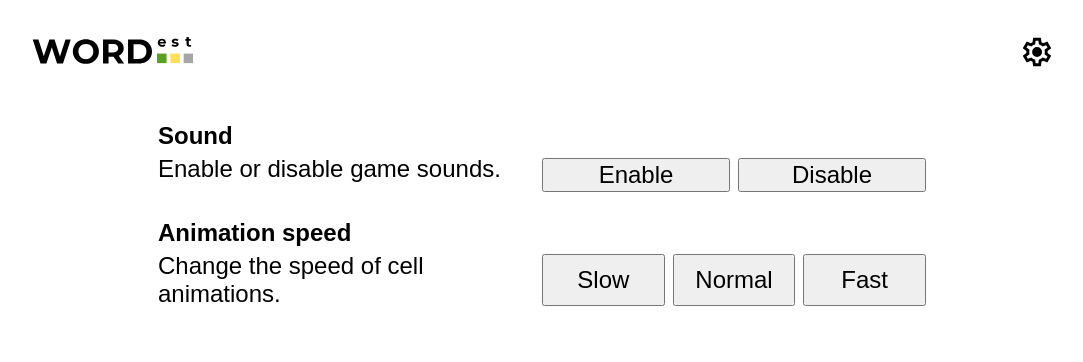
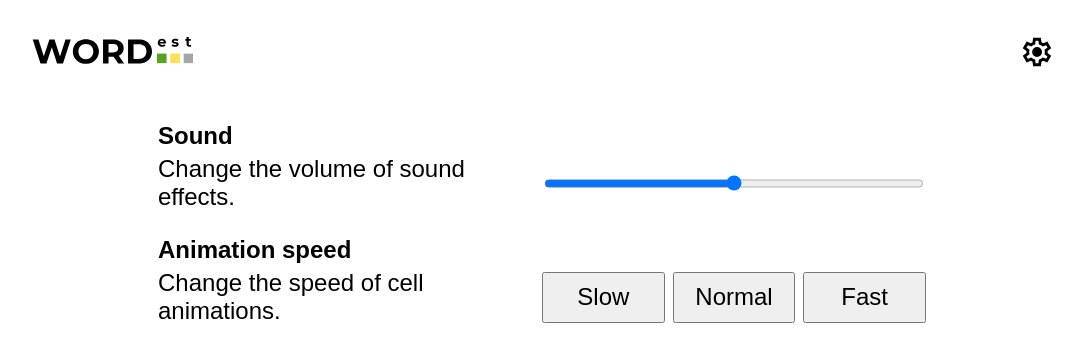
Before and after one commit to phantanhoancuong/wordest, a Next.js app: page /settings in a window 1280 px wide. Shown: the top 362 px of the page, without its empty margins (98-1181 px from the left). Built offline with nearby package versions, Linux system fonts and the light colour scheme.

Commit message:
style(settings): add slider controls
- Add flexible control types for SettingsItem (new example being a slider for volume control instead of just two buttons for "Enable" and "Disable".

```diff
--- a/src/app/settings/page.tsx
+++ b/src/app/settings/page.tsx
@@ -13,25 +13,27 @@ export default function SettingsPage() {
         <div className={styles["setting__container"]}>
           <SettingsItem
             name="Sound"
-            description="Enable or disable game sounds."
-            buttons={[
-              { label: "Enable", onClick: () => console.log("Sound On") },
-              { label: "Disable", onClick: () => console.log("Sound Off") },
-            ]}
+            description="Change the volume of sound effects."
+            control={<input type="range" min="0" max="100" value="50" />}
           />
         </div>
         <div className={styles["setting__container"]}>
           <SettingsItem
             name="Animation speed"
             description="Change the speed of cell animations."
-            buttons={[
-              { label: "Slow", onClick: () => console.log("Slow animation") },
-              {
-                label: "Normal",
-                onClick: () => console.log("Normal animation"),
-              },
-              { label: "Fast", onClick: () => console.log("Fast animation") },
-            ]}
+            control={
+              <>
+                <button onClick={() => console.log("Slow animation")}>
+                  Slow
+                </button>
+                <button onClick={() => console.log("Normal animation")}>
+                  Normal
+                </button>
+                <button onClick={() => console.log("Fast animation")}>
+                  Fast
+                </button>
+              </>
+            }
           />
         </div>
       </div>
--- a/src/components/SettingsItem.tsx
+++ b/src/components/SettingsItem.tsx
@@ -1,22 +1,21 @@
 import styles from "../styles/SettingsItem.module.css";
 
-const SettingsItem = ({ name, description, buttons }) => {
+interface SettingsItemProps {
+  name: string;
+  description: string;
+  control: React.ReactNode;
+}
+
+/**
+ * Renders a labeled settings row with a description and controls like buttons, sliders, etc.
+ */
+const SettingsItem = ({ name, description, control }: SettingsItemProps) => {
   return (
     <div className={styles["settings-item"]}>
       <h3 className={styles["settings-item__name"]}>{name}</h3>
       <div className={styles["settings-item__info"]}>
         <p className={styles["settings-item__description"]}>{description}</p>
-        <div className={styles["settings-item__actions"]}>
-          {buttons.map((btn, index) => (
-            <button
-              className={styles["settings-item__button"]}
-              key={index}
-              onClick={btn.onClick}
-            >
-              {btn.label}
-            </button>
-          ))}
-        </div>
+        <div className={styles["settings-item__actions"]}>{control}</div>
       </div>
     </div>
   );
--- a/src/styles/SettingsItem.module.css
+++ b/src/styles/SettingsItem.module.css
@@ -30,7 +30,8 @@
   gap: 0.5rem;
 }
 
-.settings-item__button {
+.settings-item__actions input,
+.settings-item__actions button {
   flex: 1;
 }
 
```
